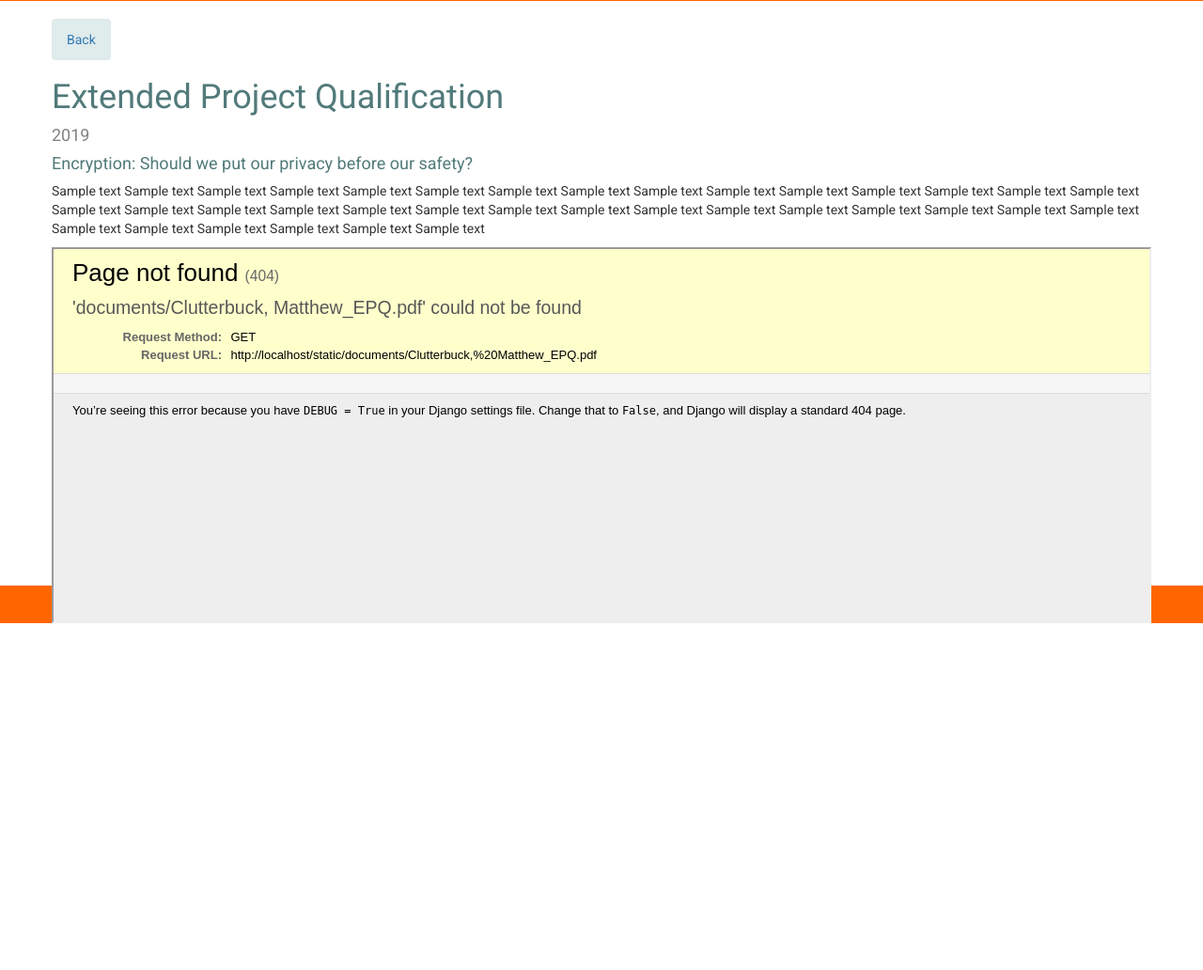
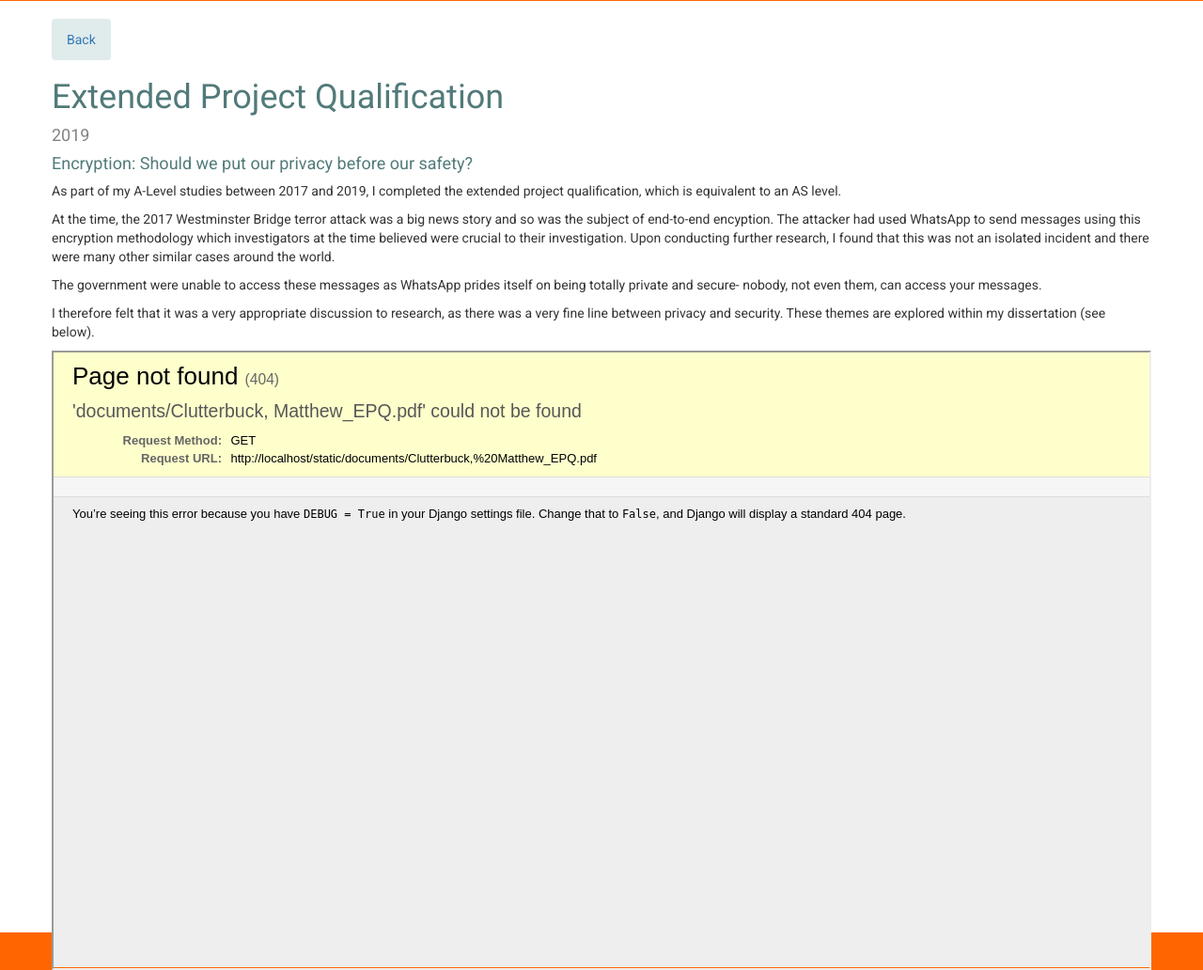
Before and after one commit to 2015ukclutt/my-blog, a Django app: page /projects/epq/ in a window 1280 px wide. Shown: the part 142-1174 px from the top of the page at 94% size. Before the commit the page ends 805 px from the top, so only its background shows below. Run offline with Django 3.2, Linux system fonts and the light colour scheme; some libraries are stand-ins or nearby versions.

Commit message:
Fixed iframes + Includes new Projects Framework

```diff
--- a/blog/static/css/blog.css
+++ b/blog/static/css/blog.css
@@ -204,16 +204,18 @@ nav li a:hover {
     width: 100%;
     margin-bottom: 0;
     position: relative;
-    clear: both;
-    height: auto;
+    overflow: hidden;
+    padding-top: 56.25%;
 }
 
-.cv_wrapper iframe {
+.responsive_iframe {
+    position: absolute;
+    top: 0;
+    left: 0;
+    bottom: 0;
+    right: 0;
     width: 100%;
-    height: auto;
-    min-height: 40vh;
-    max-height: 90vh;
-    clear: both;
+    height: 100%;
 }
 
 .blockcontent {
--- a/blog/templates/blog/cv.html
+++ b/blog/templates/blog/cv.html
@@ -1,8 +1,8 @@
 {% extends 'blog/base.html' %}
 {% load static %}
 {% block content %}
+    <h1>CV</h1>
     <div class = "cv_wrapper">
-        <h1>CV</h1>
-        <iframe src="{%static 'documents/Clutterbuck, Matthew_CV.pdf'%}" type="application/pdf" width="100%" height="70%"></iframe>
+        <iframe class="responsive_iframe" src="{%static 'documents/Clutterbuck, Matthew_CV.pdf'%}" type="application/pdf"></iframe>
     </div>
 {% endblock %}
--- a/blog/templates/blog/projects/epq.html
+++ b/blog/templates/blog/projects/epq.html
@@ -6,7 +6,13 @@
         <h1>Extended Project Qualification</h1>
         <h4 class = "date">2019</h4>
         <h4>Encryption: Should we put our privacy before our safety?</h4>
-        <p>Sample text Sample text Sample text Sample text Sample text Sample text Sample text Sample text Sample text Sample text Sample text Sample text Sample text Sample text Sample text Sample text Sample text Sample text Sample text Sample text Sample text Sample text Sample text Sample text Sample text Sample text Sample text Sample text Sample text Sample text Sample text Sample text Sample text Sample text Sample text Sample text </p>
-        <iframe src="{%static 'documents/Clutterbuck, Matthew_EPQ.pdf'%}" type="application/pdf" width="100%" height="50%"></iframe>
+        <p>As part of my A-Level studies between 2017 and 2019, I completed the extended project qualification, which is equivalent to an AS level.</p>
+        <p>At the time, the 2017 Westminster Bridge terror attack was a big news story and so was the subject of end-to-end encyption. The attacker had used WhatsApp to send messages using this encryption methodology which investigators at the time believed were crucial to their investigation. Upon conducting further research, I found that this was not an isolated incident and there were many other similar cases around the world.</p>
+        <p>The government were unable to access these messages as WhatsApp prides itself on being totally private and secure- nobody, not even them, can access your messages.</p>
+        <p>I therefore felt that it was a very appropriate discussion to research, as there was a very fine line between privacy and security. These themes are explored within my dissertation (see below).</p>
+        <div class = "cv_wrapper">
+            <iframe class="responsive_iframe" src="{%static 'documents/Clutterbuck, Matthew_EPQ.pdf'%}" type="application/pdf"></iframe>
+        </div>
+
     </div>
 {% endblock %}
--- a/blog/templates/blog/projects/portfolio.html
+++ b/blog/templates/blog/projects/portfolio.html
@@ -2,5 +2,8 @@
 {% load static %}
 {% block content %}
     <a href="{% url 'projects' %}" class="btn">Back</a>
-    <h1>Personal Website Portfolio</h1>
+    <div class="homepage_wrapper">
+        <h1>Personal Website Portfolio</h1>
+        <h4 class = "date">2020</h4>
+    </div>
 {% endblock %}
```
